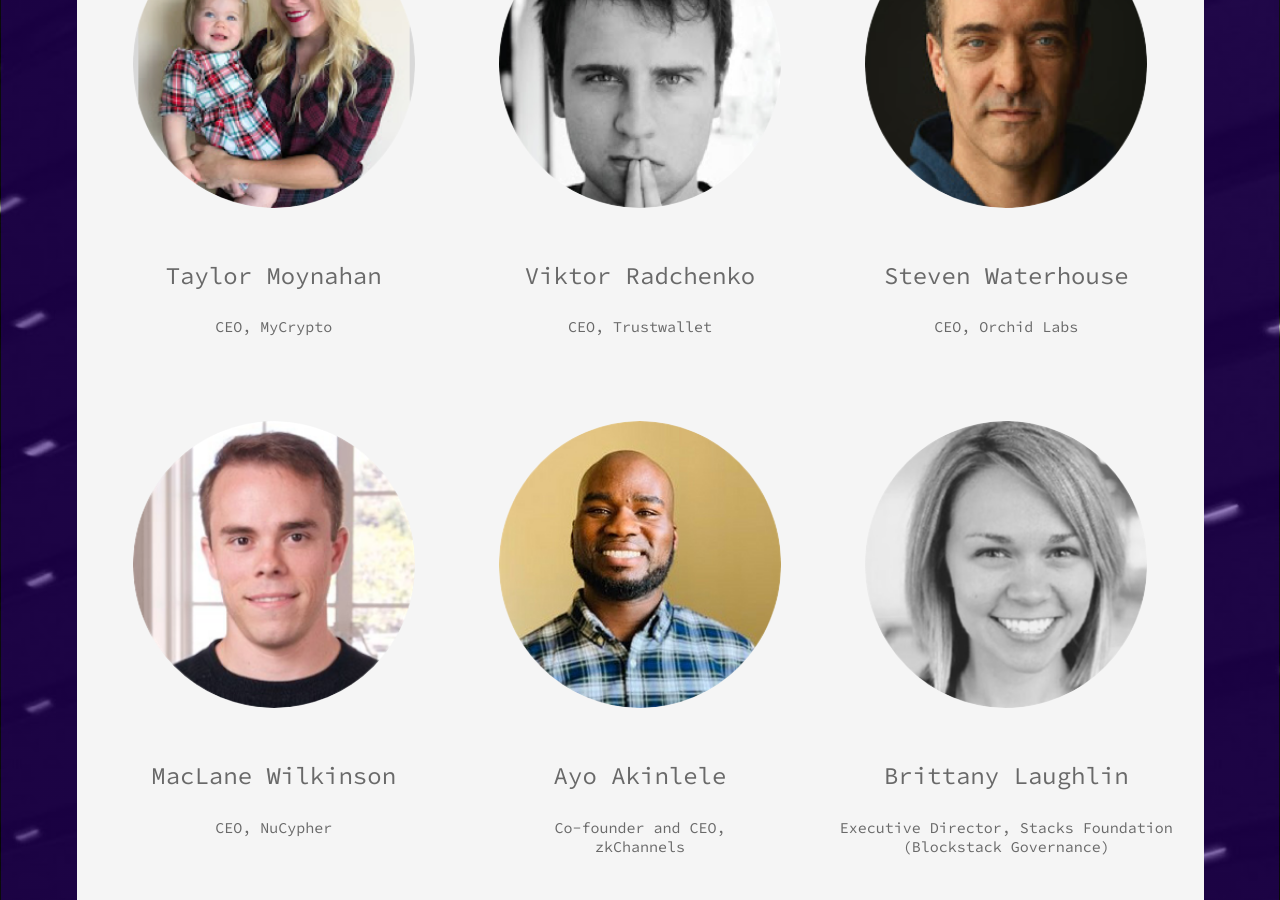
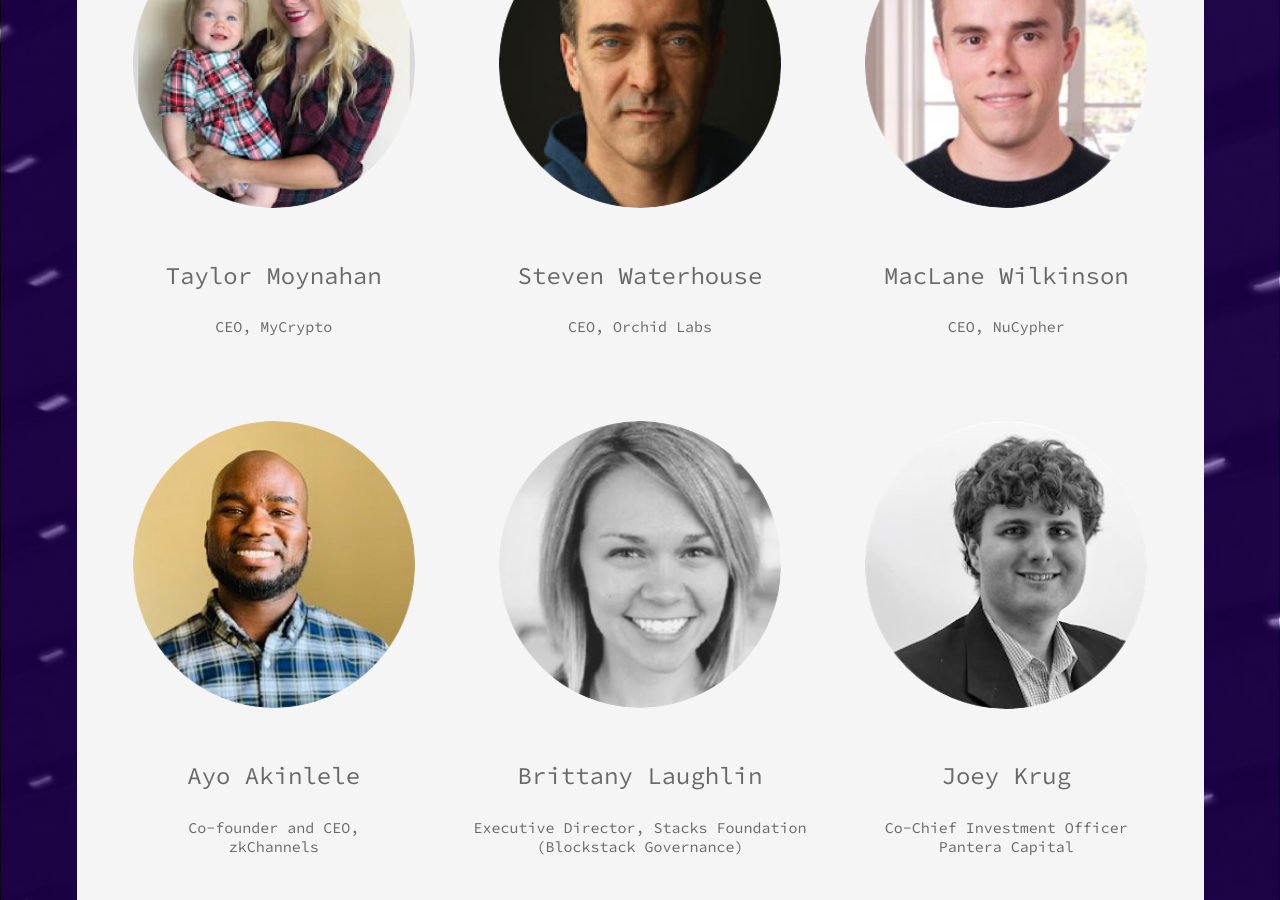
Before and after one commit to responsible-data-summit/responsible-data-summit.github.io, a Jekyll site: the page built from pages/privacy.html, in a window 1280 px wide and 900 px high, scrolled down 1723 px. Built offline with Jekyll 4.4.1, drawn with Linux system fonts in a browser that asks for light colours.

Commit message:
remove radchenko

```diff
--- a/_data/speakers_privacy.yml
+++ b/_data/speakers_privacy.yml
@@ -27,10 +27,6 @@
   title: |
     CEO, MyCrypto
   avatar: Taylor.png
-- name: Viktor Radchenko
-  title: |
-    CEO, Trustwallet
-  avatar: Viktor.png
 - name: Steven Waterhouse
   title: |
     CEO, Orchid Labs
```
